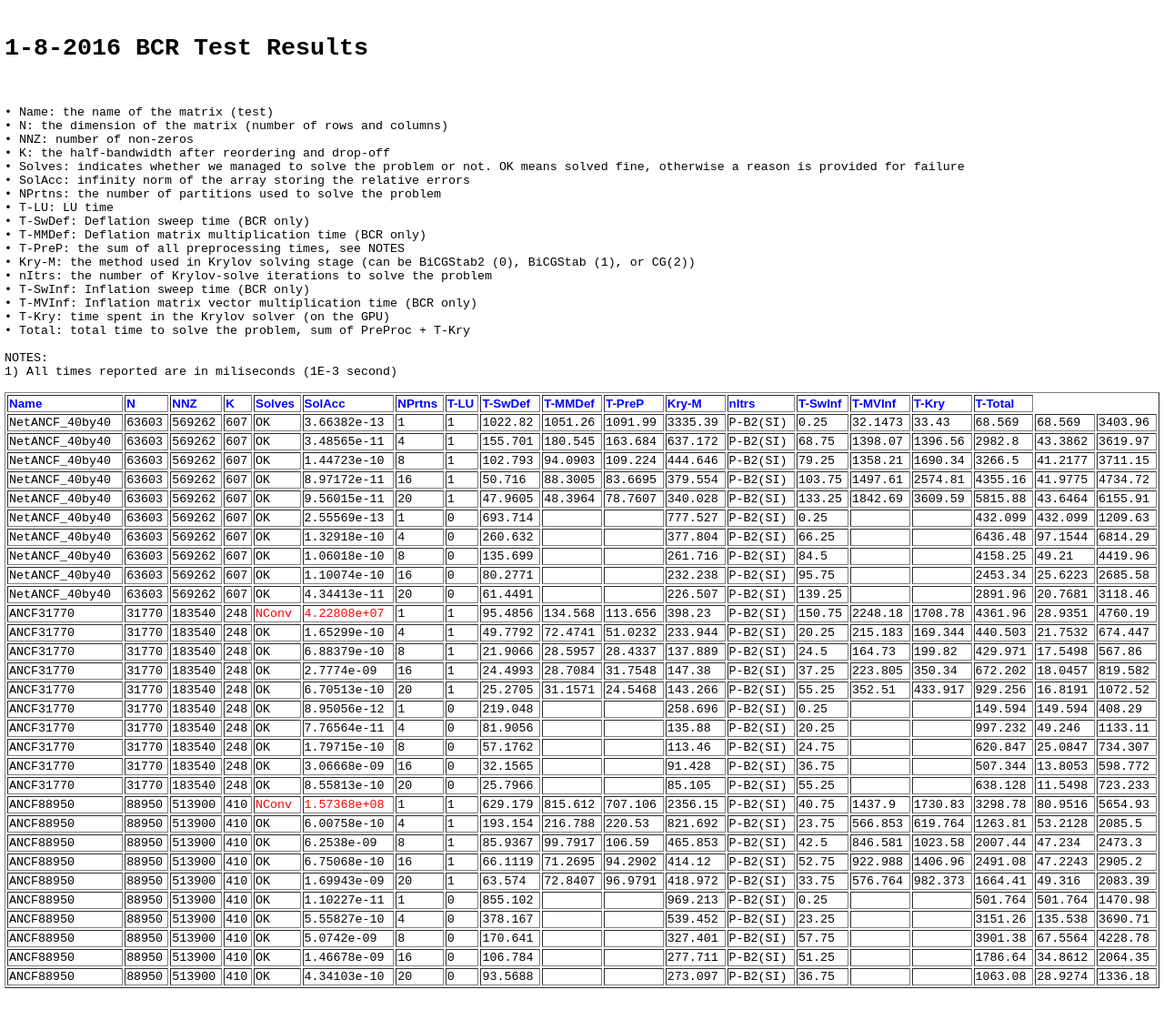
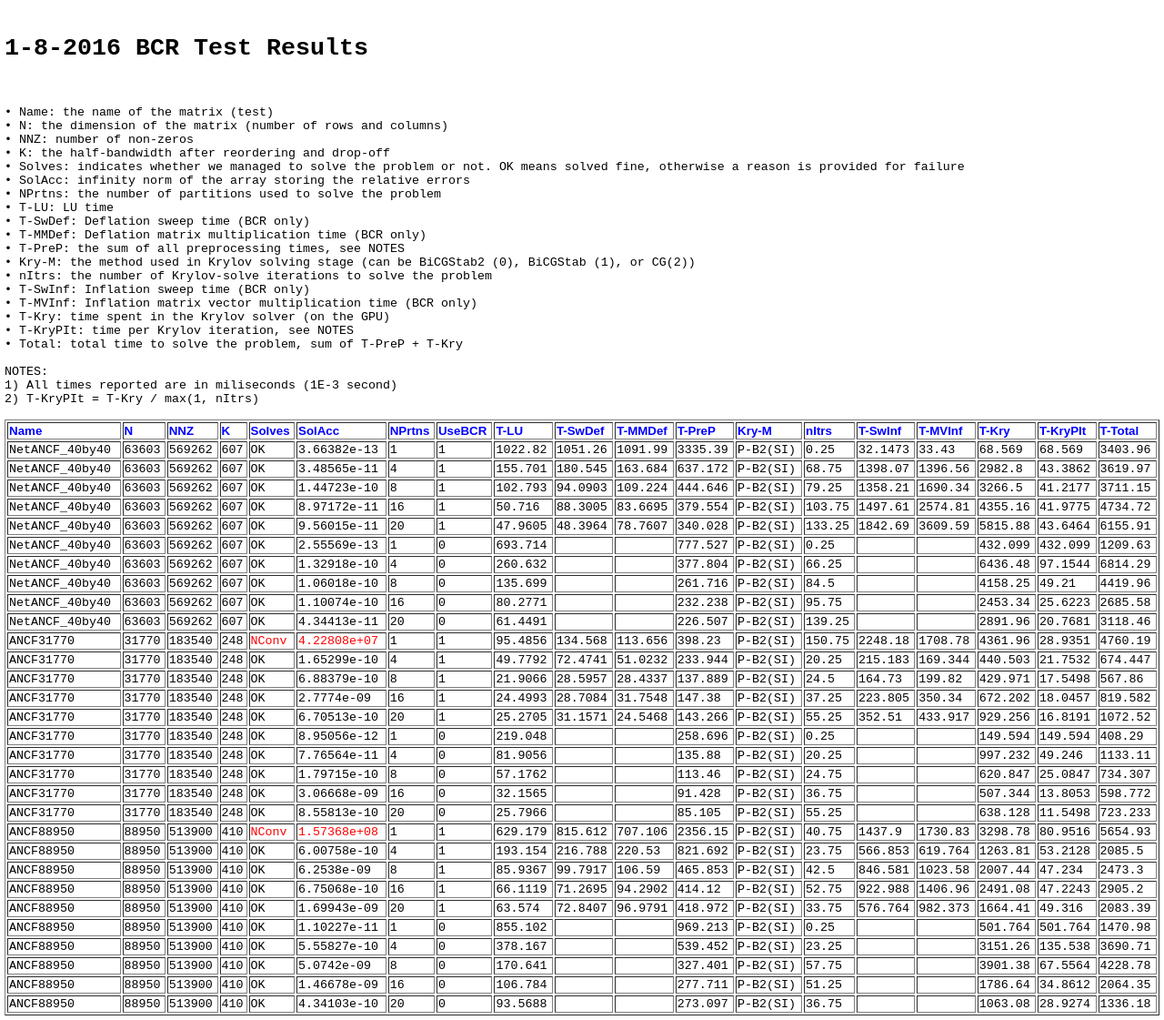
Before and after one commit to spikegpu/spikegpu.github.io, a Jekyll site: the page nightly_build/20160108_BCR_results.html, which Jekyll copies as it is, in a window 1280 px wide. Shown: the whole page at 91% size. Built offline with Jekyll 4.4.1, drawn with Linux system fonts in a browser that asks for light colours; before the commit the page ends 1091 px from its top, so only the background shows below that.

Commit message:
Change headers

```diff
--- a/nightly_build/20160108_BCR_results.html
+++ b/nightly_build/20160108_BCR_results.html
@@ -166,7 +166,9 @@ text-align: center;
 
 &bull; T-Kry: time spent in the Krylov solver (on the GPU) <br>
 
-&bull; Total: total time to solve the problem, sum of PreProc + T-Kry  <br>
+&bull; T-KryPIt: time per Krylov iteration, see NOTES <br>
+
+&bull; Total: total time to solve the problem, sum of T-PreP + T-Kry  <br>
 
 </p>
 
@@ -176,6 +178,8 @@ NOTES: <br>
 
 1)	All times reported are in miliseconds (1E-3 second) <br>
 
+2)	T-KryPIt = T-Kry / max(1, nItrs) <br>
+
 </p>
 
 <p> <br> </p>
@@ -228,6 +232,12 @@ NOTES: <br>
 
 <td style="border-style: inset;">
 
+<p><span class=rvts1>UseBCR</span></p>
+
+</td>
+
+<td style="border-style: inset;">
+
 <p><span class=rvts1>T-LU</span></p>
 
 </td>
@@ -282,6 +292,12 @@ NOTES: <br>
 
 <td style="border-style: inset;">
 
+<p><span class=rvts1>T-KryPIt</span></p>
+
+</td>
+
+<td style="border-style: inset;">
+
 <p><span class=rvts1>T-Total</span></p>
 
 </td>
```
